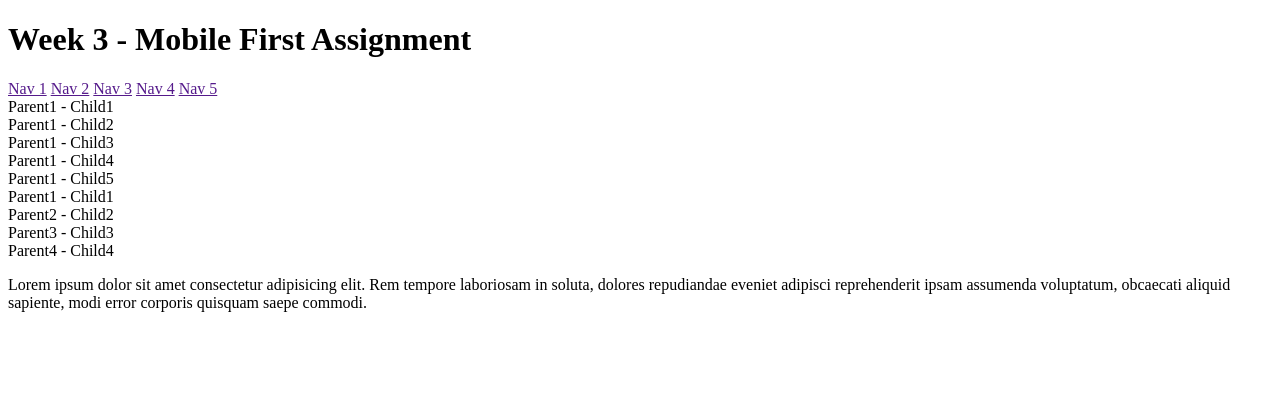
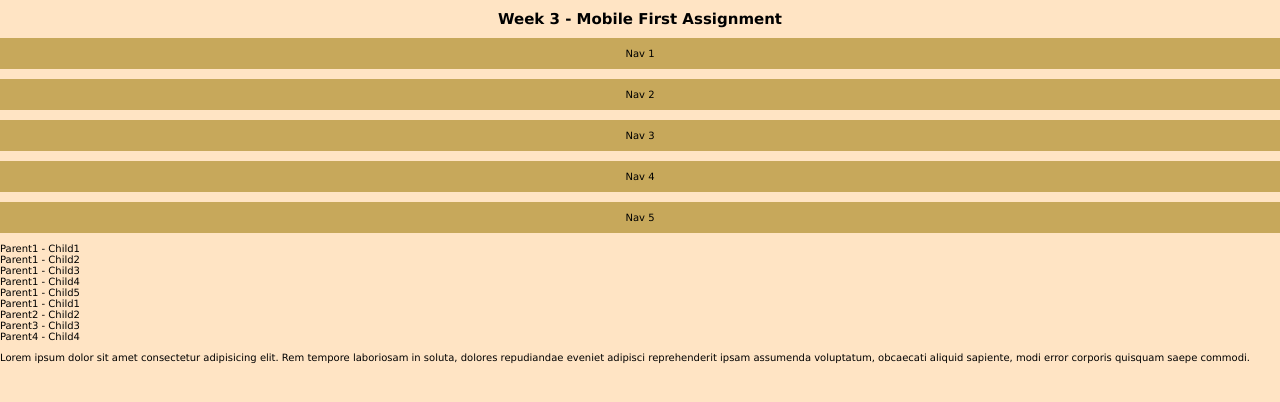
Before and after one commit to Gavriil84/Assignemnt, a plain HTML site: page index.html in a window 1280 px wide. Drawn offline with Linux system fonts and the light colour scheme.

Commit message:
html adjustment

```diff
--- a/index.html
+++ b/index.html
@@ -15,18 +15,21 @@
 
         <!-- nav menu -->
         <nav>
-            <a href="">Nav 1</a>
-            <a href="">Nav 2</a>
-            <a href="">Nav 3</a>
-            <a href="">Nav 4</a>
-            <a href="">Nav 5</a>
+            <a href="#">Nav 1</a>
+            <a href="#">Nav 2</a>
+            <a href="#">Nav 3</a>
+            <a href="#">Nav 4</a>
+            <a href="#">Nav 5</a>
         </nav>
     </header>
 
     <main>
 
-        <!-- Parent1 Section -->
-        <section id="parent1">
+
+        <section>
+
+            <!-- Parent1 -->
+            <div class="parent1">
                 <div class="child1 children">
                     <a class="content">Parent1 - Child1</a>
                 </div>
@@ -42,20 +45,20 @@
                 <div class="child5 children">
                     <a class="content">Parent1 - Child5</a>
                 </div>
-        </section>
+            </div>
 
-        <!-- Parent2 Section -->
-        <section id="parent2">
+            <!-- Parent2 -->
+            <div class="parent2">
 
-        </section>
+            </div>
 
-        <!-- Parent3 Section -->
-        <section id="parent3">
+            <!-- Parent3 -->
+            <div class="parent3">
 
-        </section>
+            </div>
 
-        <!-- Parent4 Section -->
-        <section id="parent4">
+            <!-- Parent4 -->
+            <div class="parent4">
                 <div class="child1 children">
                     <a class="content">Parent1 - Child1</a>
                 </div>
@@ -68,6 +71,7 @@
                 <div class="child4 children">
                     <a class="content">Parent4 - Child4</a>
                 </div>
+            </div>
         </section>
     </main>
 
--- a/style.css
+++ b/style.css
@@ -0,0 +1,43 @@
+* {
+    box-sizing: border-box;
+    font-family: Verdana, Geneva, Tahoma, sans-serif;
+}
+
+html {
+    font-size: 10px;
+}
+
+html,
+body {
+    height: 100vh;
+    margin: 0;
+}
+
+body{
+    background-color: bisque;
+}
+
+
+/* ====================================================== */
+/*                        Mobile                          */
+/* ====================================================== */
+
+/* -----------------------header------------------------- */
+h1{
+    padding: 0;
+    font-size: 1.5rem;
+    text-align: center;
+    margin: 10px 0;
+}
+
+nav a {
+    display: block;
+    text-decoration: none;
+    padding: 10px;
+    text-align: center;
+    background-color: rgb(199, 168, 91);
+    margin: 10px 0;
+    color: black;
+}
+
+/* ------------------------main-------------------------- */
```
Lines whose indentation alone changed are shown as unchanged.
